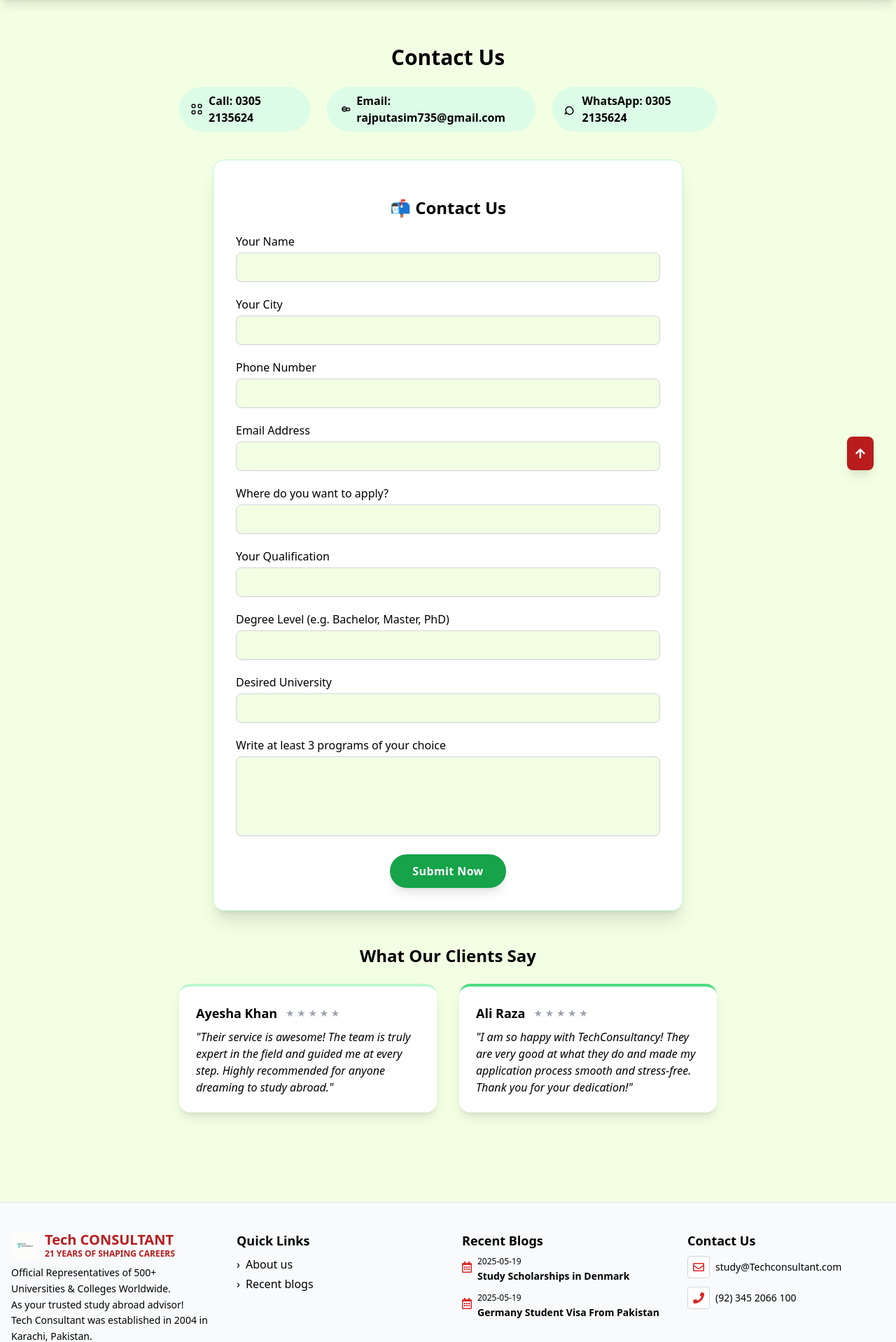
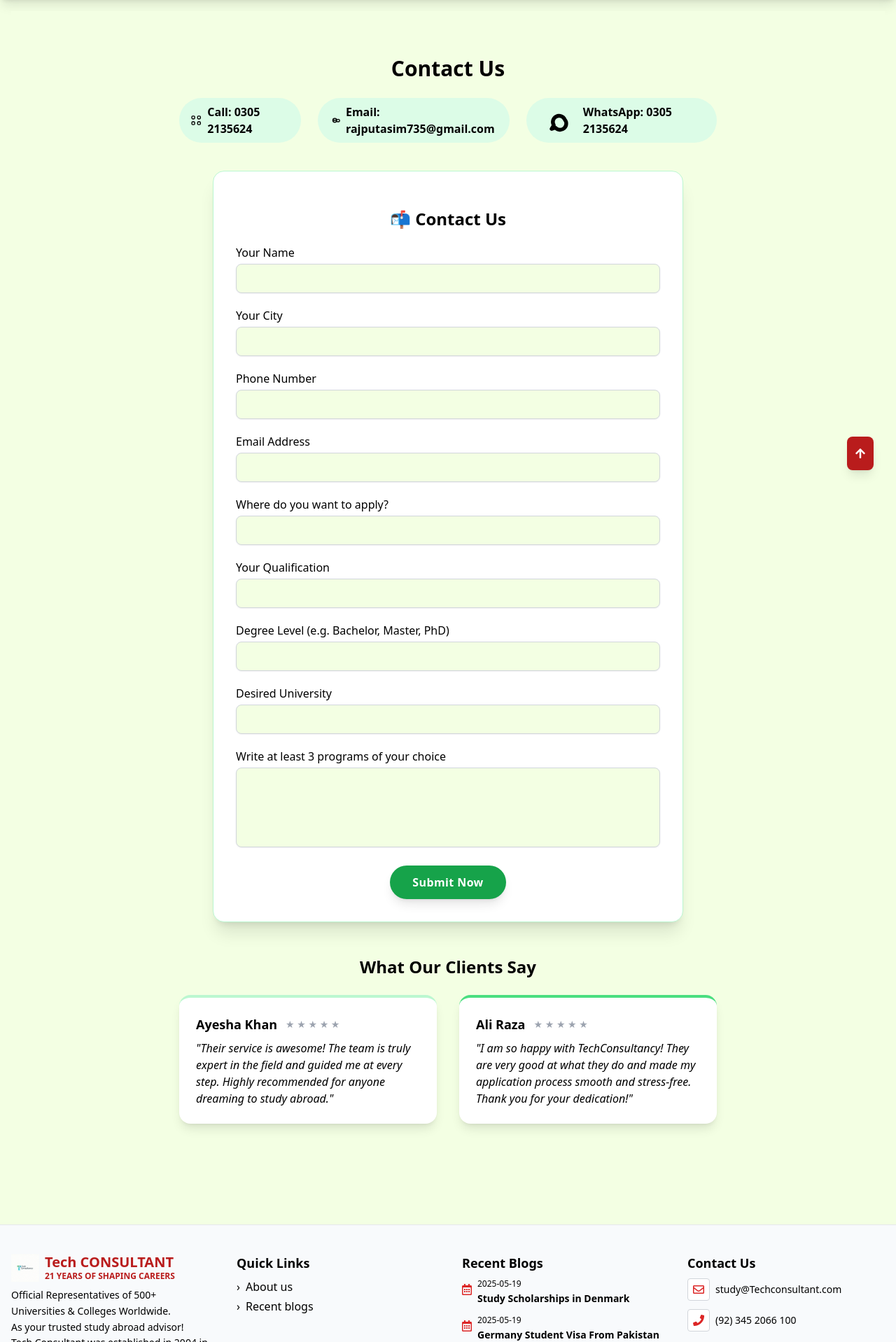
Before and after one commit to Asimirfan721/Consultancy-Business, a Laravel app: page /contact in a window 1280 px wide. Shown: the part 96-2014 px from the top of the page at 70% size. Run offline with Laravel 12, Linux system fonts and the light colour scheme; some libraries are stand-ins or nearby versions.

Commit message:
settings

```diff
--- a/app/Http/Controllers/BlogController.php
+++ b/app/Http/Controllers/BlogController.php
@@ -18,4 +18,5 @@ class BlogController extends Controller
 
         abort(404); // page not found for unknown slug
     }
+
 }
--- a/resources/views/contact.blade.php
+++ b/resources/views/contact.blade.php
@@ -1,7 +1,7 @@
 @extends('layouts.app')
 
 @section('content')
-<div class="min-h-screen bg-[#F3FFE3] py-12 px-4">
+<div class="min-h-screen bg-[#F3FFE3] py-16 px-8">
     <div class="max-w-3xl mx-auto">
         <h2 class="text-3xl font-bold mb-6 text-center text-black">Contact Us</h2>
 
@@ -14,8 +14,8 @@
                 <svg xmlns="http://www.w3.org/2000/svg" class="h-5 w-5" fill="none" viewBox="0 0 24 24" stroke="currentColor"><path stroke-linecap="round" stroke-linejoin="round" stroke-width="2" d="M16 12H8m8 0a4 4 0 11-8 0 4 4 0 018 0zm0 0v1a2 2 0 002 2h2a2 2 0 002-2v-1a2 2 0 00-2-2h-2a2 2 0 00-2 2z" /></svg>
                 Email: rajputasim735@gmail.com
             </a>
-            <a href="https://wa.me/923052135624" target="_blank" class="flex items-center gap-2 px-4 py-2 rounded-full bg-green-100 text-black font-semibold hover:bg-green-200 transition">
-                <svg xmlns="http://www.w3.org/2000/svg" class="h-5 w-5" fill="none" viewBox="0 0 24 24" stroke="currentColor"><path stroke-linecap="round" stroke-linejoin="round" stroke-width="2" d="M16.72 11.06a6.5 6.5 0 10-11.44 6.11L3 21l3.92-1.28a6.5 6.5 0 009.8-8.66z" /></svg>
+            <a href="https://wa.me/923052135624" target="_blank" class="flex items-center gap-4 px-8 py-2 rounded-full bg-green-100 text-black font-semibold hover:bg-green-200 transition">
+                <svg xmlns="http://www.w3.org/2000/svg" class="h-10 w-10" fill="none" viewBox="0 0 24 24" stroke="currentColor"><path stroke-linecap="round" stroke-linejoin="round" stroke-width="4" d="M16.72 11.06a6.5 6.5 0 10-11.44 6.11L3 21l3.92-1.28a6.5 6.5 0 009.8-8.66z" /></svg>
                 WhatsApp: 0305 2135624
             </a>
         </div>
```
